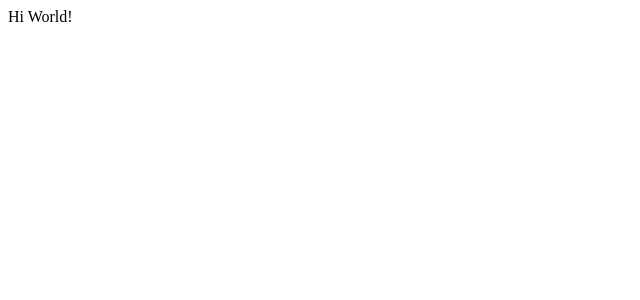
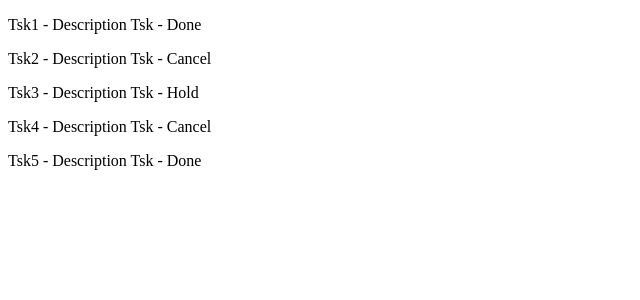
Before and after one commit to jsanchezL/reactjs, a React (Create React App) app: page / in a window 1280 px wide. Shown: the top 300 px of the page, without its empty margins (0-640 px from the left). Built offline with nearby package versions, Linux system fonts and the light colour scheme.

Commit message:
Con datos de prueba para mostrar en pantalla simulando un objeto real para un componente en especifico.

```diff
--- a/src/App.js
+++ b/src/App.js
@@ -1,8 +1,18 @@
 import React, {Component} from 'react'
+import './assets/css/App.css';
+import tareas from './samples/tareas.json';
 
 class App extends Component{
+  state = {
+    tareas: tareas
+  }
+
   render() {
-    return <div>Hi World!</div>
+    return (
+    <div>
+      { this.state.tareas.map(e => <p key={e.id}>{e.name} - {e.description} - {e.state} </p>)}
+    </div>
+    )
   }
 }
 
--- /dev/null
+++ b/src/samples/tareas.json
@@ -0,0 +1,32 @@
+[
+    {
+        "id":"1",
+        "name":"Tsk1",
+        "description":"Description Tsk",
+        "state":"Done"
+    },
+    {
+        "id":"2",
+        "name":"Tsk2",
+        "description":"Description Tsk",
+        "state":"Cancel"
+    },
+    {
+        "id":"3",
+        "name":"Tsk3",
+        "description":"Description Tsk",
+        "state":"Hold"
+    },
+    {
+        "id":"4",
+        "name":"Tsk4",
+        "description":"Description Tsk",
+        "state":"Cancel"
+    },
+    {
+        "id":"5",
+        "name":"Tsk5",
+        "description":"Description Tsk",
+        "state":"Done"
+    }
+]
```
